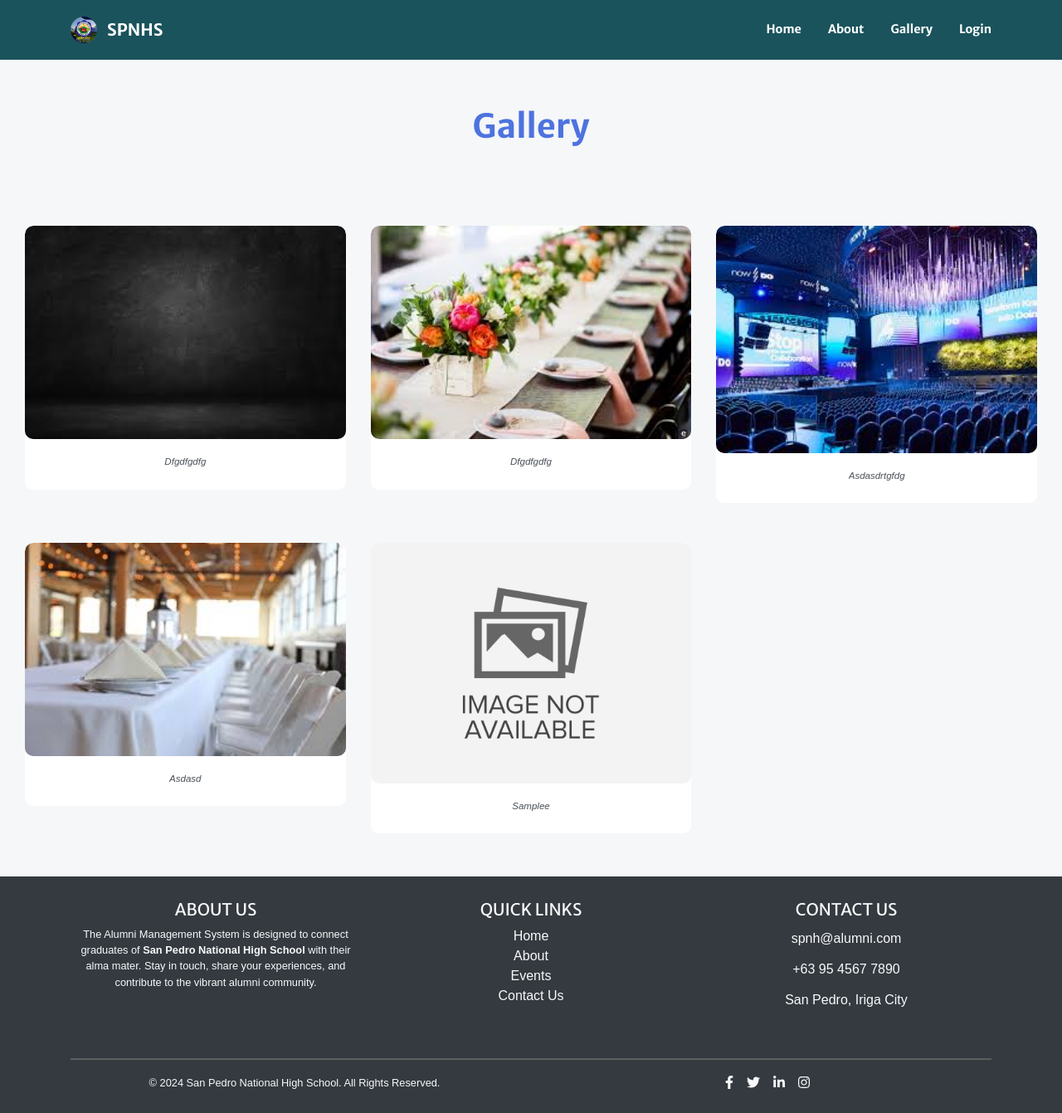
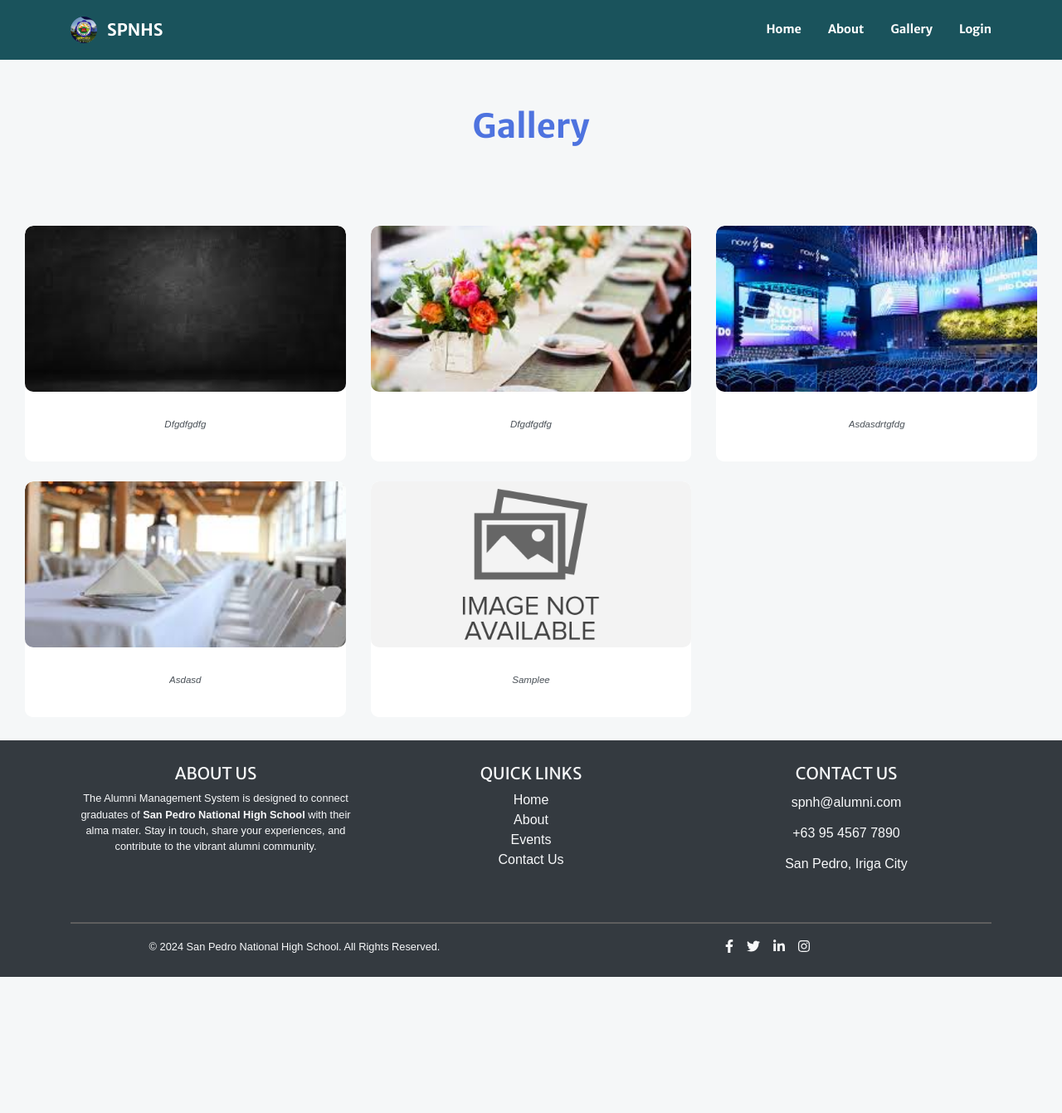
Before and after one commit to krlmkelpcsn/alumni_management_system, a PHP site: page /index.php?page=gallery in a window 1280 px wide. Shown: the whole page at 83% size. After the commit the page ends 1177 px from the top, so only its background shows below. Run offline with PHP 8.4, Linux system fonts and the light colour scheme; data comes from the database, SQL or seed files in the repository; data that the repository does not hold is empty; some libraries are stand-ins or nearby versions.

Commit message:
remove blank space

```diff
--- a/gallery.php
+++ b/gallery.php
@@ -1,70 +1,6 @@
 <?php
 include 'admin/db_connect.php';
 ?>
-<!-- <style>
-    * {
-        font-family:system-ui;
-    }
-#portfolio .img-fluid{
-    width: calc(100%);
-    height: 30vh;
-    z-index: -1;
-    position: relative;
-    padding: 1em;
-}
-.gallery-list{
-cursor: pointer;
-border: unset;
-flex-direction: inherit;
-}
-.gallery-img,.gallery-list .card-body {
-    width: calc(50%)
-}
-.gallery-img img{
-    border-radius: 5px;
-    min-height: 50vh;
-    max-width: calc(100%);
-}
-span.hightlight{
-    background: yellow;
-}
-.carousel,.carousel-inner,.carousel-item{
-   min-height: calc(100%)
-}
-header.masthead,header.masthead:before {
-        min-height: 50vh !important;
-        height: 50vh !important
-    }
-.row-items{
-    position: relative;
-}
-.card-left{
-    left:0;
-}
-.card-right{
-    right:0;
-}
-.rtl{
-    direction: rtl ;
-}
-.gallery-text{
-    justify-content: center;
-    align-items: center ;
-}
-.masthead{
-        min-height: 23vh !important;
-        height: 23vh !important;
-    }
-     .masthead:before{
-        min-height: 23vh !important;
-        height: 23vh !important;
-    }
-
-    .head {
-        padding-top:7rem;
-    }
-</style> -->
-
 <style>
     * {
         font-family: 'Poppins', sans-serif;
@@ -72,9 +8,7 @@ header.masthead,header.masthead:before {
         padding: 0;
         box-sizing: border-box;
     }
-    body {
-        /* background-color: #f8f9fa; */
-    }
+
     header.masthead {
         background: linear-gradient(to bottom, #6c757d, #343a40);
         color: white;
@@ -92,6 +26,7 @@ header.masthead,header.masthead:before {
         border: none;
         border-radius: 10px;
         overflow: hidden;
+        height: 100%;
     }
     .gallery-list:hover {
         transform: scale(1.05);
@@ -99,8 +34,7 @@ header.masthead,header.masthead:before {
     }
     .gallery-img img {
         border-radius: 10px;
-        height: auto;
-        max-height: 50vh;
+        height: 200px;
         object-fit: cover;
         width: 100%;
     }
@@ -139,7 +73,6 @@ header.masthead,header.masthead:before {
         padding-top:7rem;
     }
 
-
     /* Card Hover Effect */
     .card.event-list:hover {
         transform: scale(1.02);
@@ -166,17 +99,13 @@ header.masthead,header.masthead:before {
         <div class="row h-100 align-items-center justify-content-center text-center">
             <div class="col-lg-8 align-self-end mb-4 page-title">
                 <h1 class="mt-3 display-4 fw-bold">Gallery</h1>
-                        <!-- <hr class="divider my-4" /> -->
-
                 <div class="col-md-12 mb-2 justify-content-center">
                 </div>
             </div>
-
         </div>
     </div>
 </header>
 <div class="container-fluid mt-3 pt-2">
-
     <div class="row-items">
         <div class="col-lg-12">
             <div class="row">
@@ -194,7 +123,6 @@ header.masthead,header.masthead:before {
                 }
                 $gallery = $conn->query("SELECT * from gallery order by id desc");
                 while($row = $gallery->fetch_assoc()):
-
                     $ci++;
                     if($ci < 3){
                         $rtl = '';
@@ -208,7 +136,6 @@ header.masthead,header.masthead:before {
                 <div class="col-md-4">
                     <div class="card gallery-list <?php echo $rtl ?>" data-id="<?php echo $row['id'] ?>">
                         <div class="gallery-img" card-img-top>
-
                             <img src="<?php echo isset($img[$row['id']]) && is_file($fpath.'/'.$img[$row['id']]) ? $fpath.'/'.$img[$row['id']] :'' ?>" alt="">
                         </div>
                         <div class="card-body">
@@ -220,8 +147,6 @@ header.masthead,header.masthead:before {
                                     </div>
                                 </div>
                             </div>
-
-
                         </div>
                     </div>
                     <br>
@@ -232,16 +157,11 @@ header.masthead,header.masthead:before {
     </div>
 </div>
 
-
 <script>
-    // $('.card.gallery-list').click(function(){
-    //     location.href = "index.php?page=view_gallery&id="+$(this).attr('data-id')
-    // })
     $('.book-gallery').click(function(){
         uni_modal("Submit Booking Request","booking.php?gallery_id="+$(this).attr('data-id'))
     })
     $('.gallery-img img').click(function(){
         viewer_modal($(this).attr('src'))
     })
-
 </script>
--- a/signup.php
+++ b/signup.php
@@ -40,7 +40,7 @@ include 'admin/db_connect.php';
             border-radius: 8px;
         }
 </style>
-<div class="about-header text-center py-5" style="">
+<div class="about-header text-center py-5" >
     <div class="container">
         <h1 class="display-4 fw-bold">Sign Up</h1>
 
```
Lines whose indentation alone changed are shown as unchanged.
